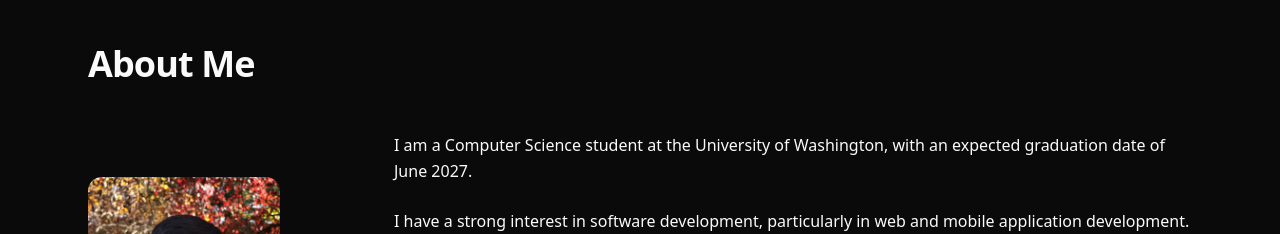
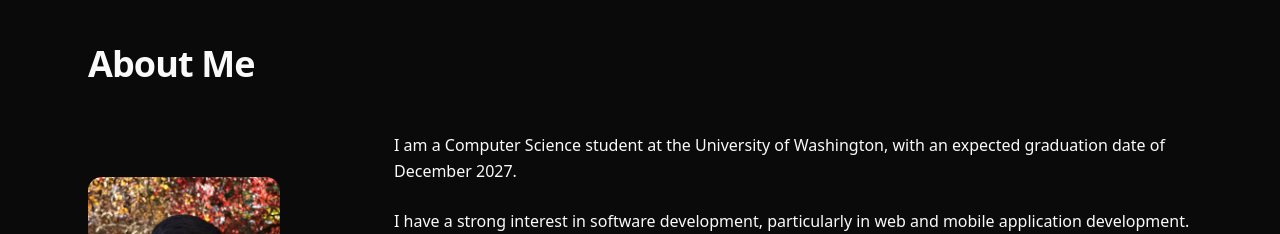
Before and after one commit to CharlesBither/portfolio, a Next.js app: page / in a window 1280 px wide. Shown: the part 820-1054 px from the top of the page. Built offline with nearby package versions, Linux system fonts and the light colour scheme.

Commit message:
Update anticipated graduation date (#10)

```diff
--- a/components/AboutContent.tsx
+++ b/components/AboutContent.tsx
@@ -25,7 +25,7 @@ export default function AboutContent() {
           <div className="space-y-6 text-base leading-relaxed">
             <p>
               I am a Computer Science student at the University of Washington, with an expected
-              graduation date of June 2027.
+              graduation date of December 2027.
             </p>
 
             <p>
```
